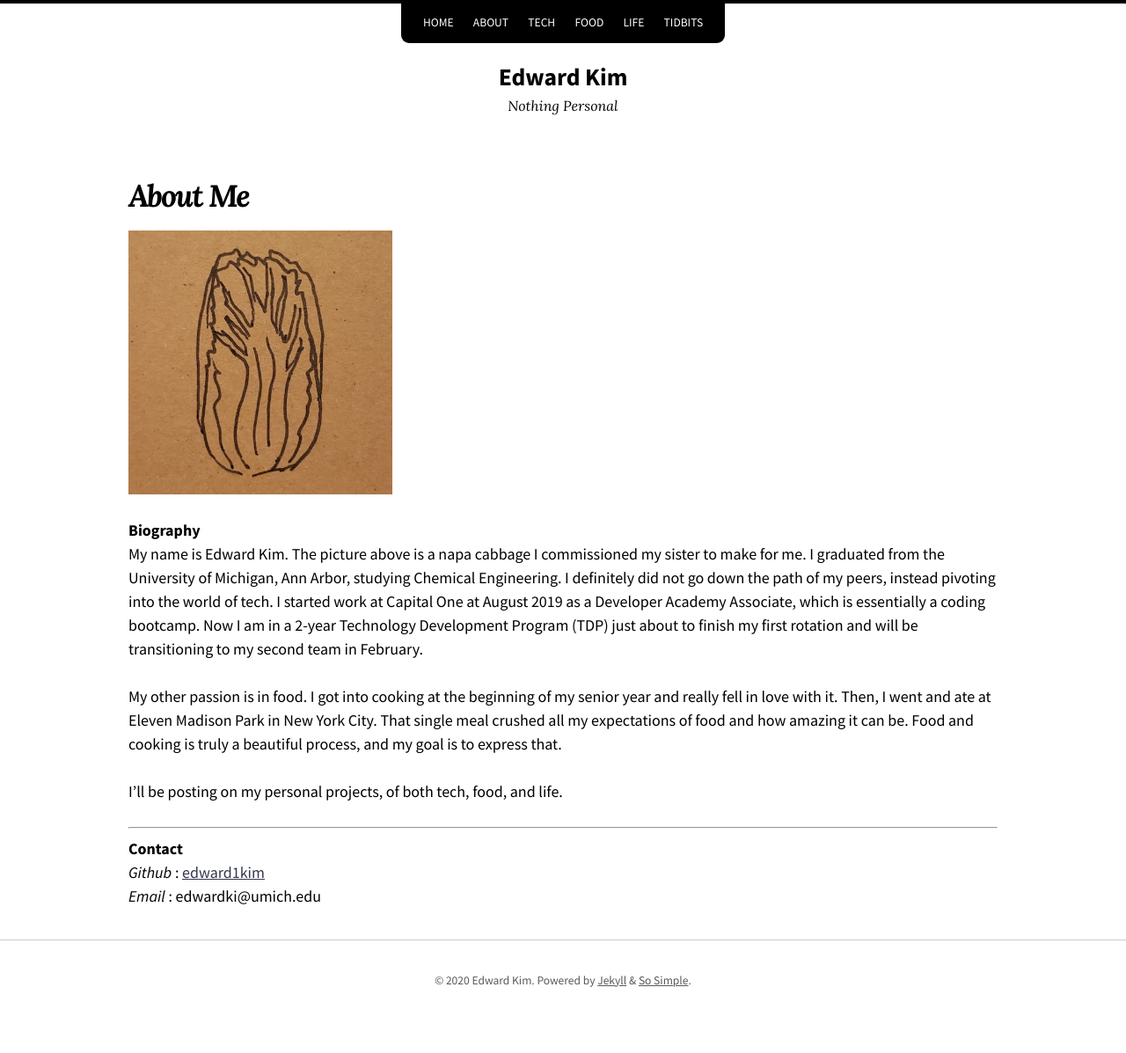
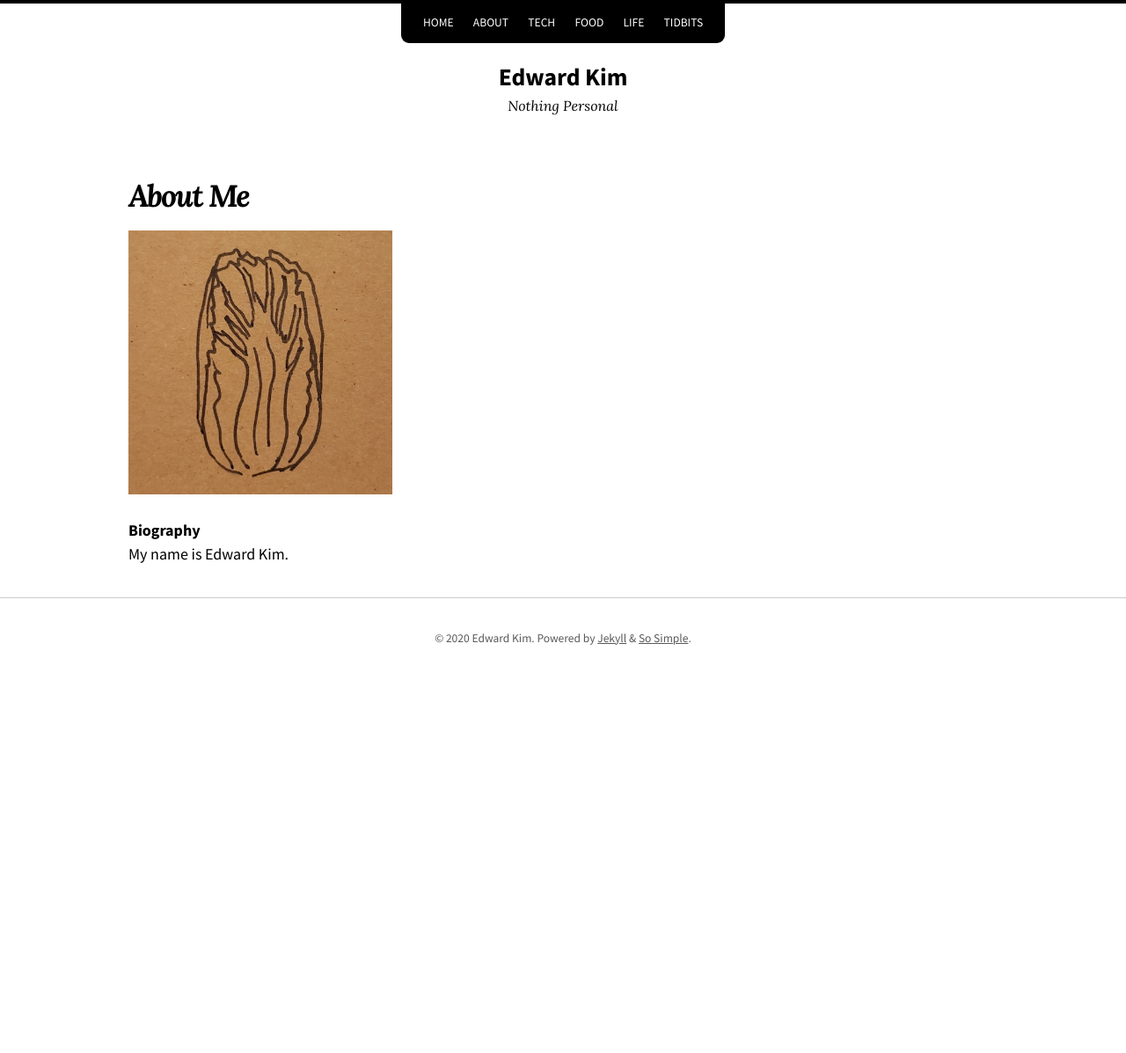
Before and after one commit to edward1kim/edward1kim.github.io, a Jekyll site: the page built from about.md, in a window 1280 px wide. Shown: the whole page at 88% size. Built offline with Jekyll 4.4.1, drawn with Linux system fonts in a browser that asks for light colours; nearby versions of some CDN libraries; a script that is not in the unit is left out; after the commit the page ends 900 px from its top, so only the background shows below that.

Commit message:
Update aboutme

```diff
--- a/about.md
+++ b/about.md
@@ -9,13 +9,4 @@ permalink: /about/
 {: refdef}
 
 **Biography**
-My name is Edward Kim. The picture above is a napa cabbage I commissioned my sister to make for me. I graduated from the University of Michigan, Ann Arbor, studying Chemical Engineering. I definitely did not go down the path of my peers, instead pivoting into the world of tech. I started work at Capital One at August 2019 as a Developer Academy Associate, which is essentially a coding bootcamp. Now I am in a 2-year Technology Development Program (TDP) just about to finish my first rotation and will be transitioning to my second team in February.
-
-My other passion is in food. I got into cooking at the beginning of my senior year and really fell in love with it. Then, I went and ate at Eleven Madison Park in New York City. That single meal crushed all my expectations of food and how amazing it can be. Food and cooking is truly a beautiful process, and my goal is to express that.
-
-I'll be posting on my personal projects, of both tech, food, and life.
-
----
-**Contact**
-*Github* : [edward1kim](https://github.com/edward1kim){:target="_blank"}
-*Email* : edwardki@umich.edu
+My name is Edward Kim.
```
